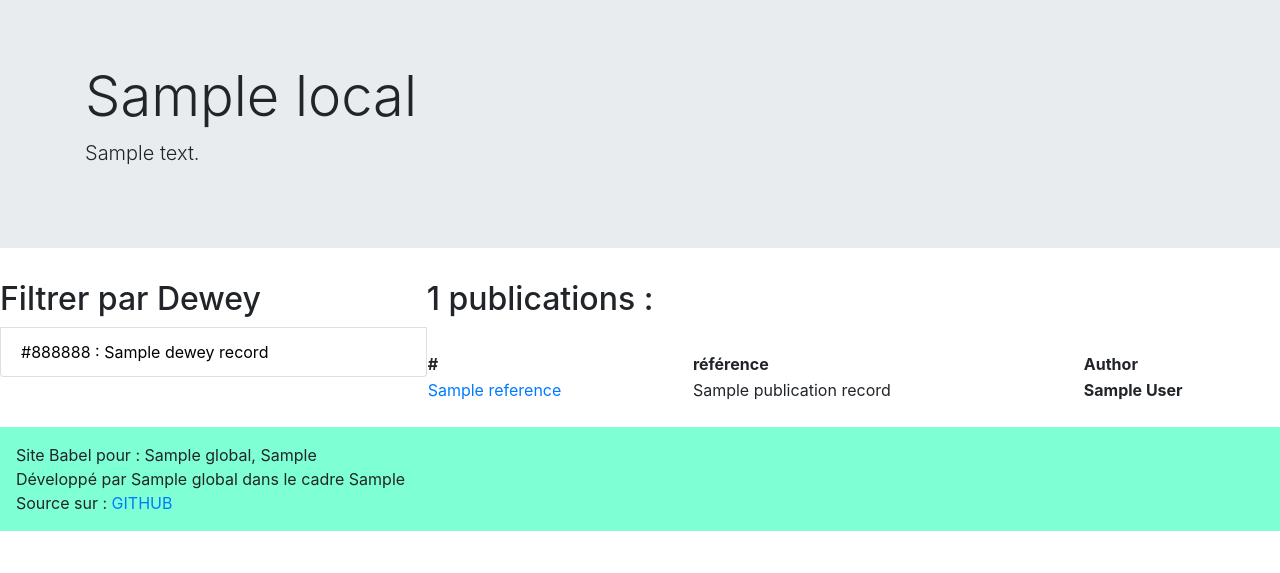
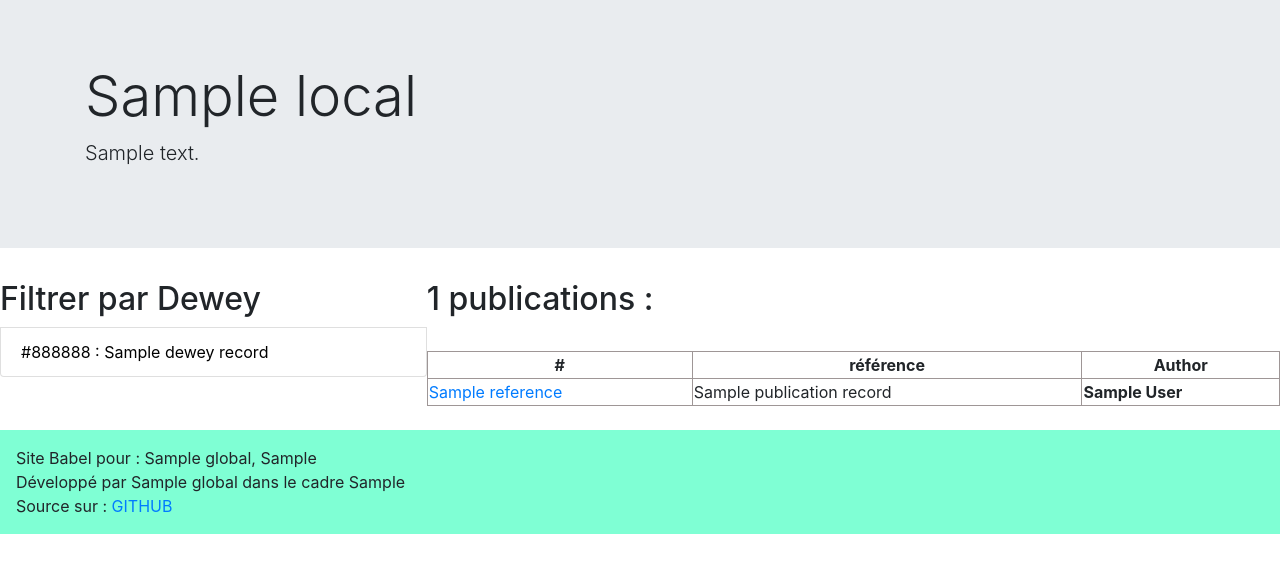
Before and after one commit to thycan22/Babel-Thycan22, a Django app: template catalog/templates/catalog/publication.html in a window 1280 px wide. Shown: the part 57-630 px from the top of the page. Run offline with Django 3.2, Linux system fonts and the light colour scheme; the template is opened without the code that fills it: most values are stand-ins (such as "Sample title", 1, 10 or a date in 2020); some libraries are stand-ins or nearby versions.

Commit message:
addcommand catalog scrap dewey

```diff
--- a/catalog/static/catalog/style.css
+++ b/catalog/static/catalog/style.css
@@ -75,6 +75,17 @@
       background-color: #FFFFFF;
       color: #000000;
     }
+    table {
+      border-collapse: collapse;
+      width: 100%;
+    }
+
+    table, th, td {
+      border: 1px solid rgb(158, 150, 150);
+    }
+    th {
+      text-align: center;
+    }
 
     footer {
         padding: 1rem;
--- a/catalog/utils.py
+++ b/catalog/utils.py
@@ -1,4 +1,6 @@
-
+import os
+from django.conf import settings
+import xlrd
 """
 UTILS.PY
 Catalog shared functions
```
